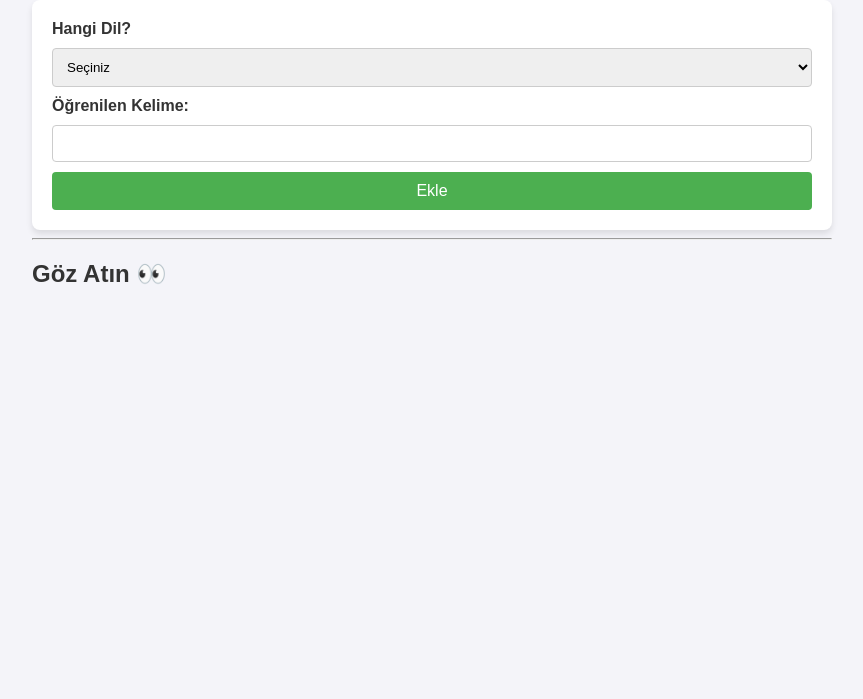
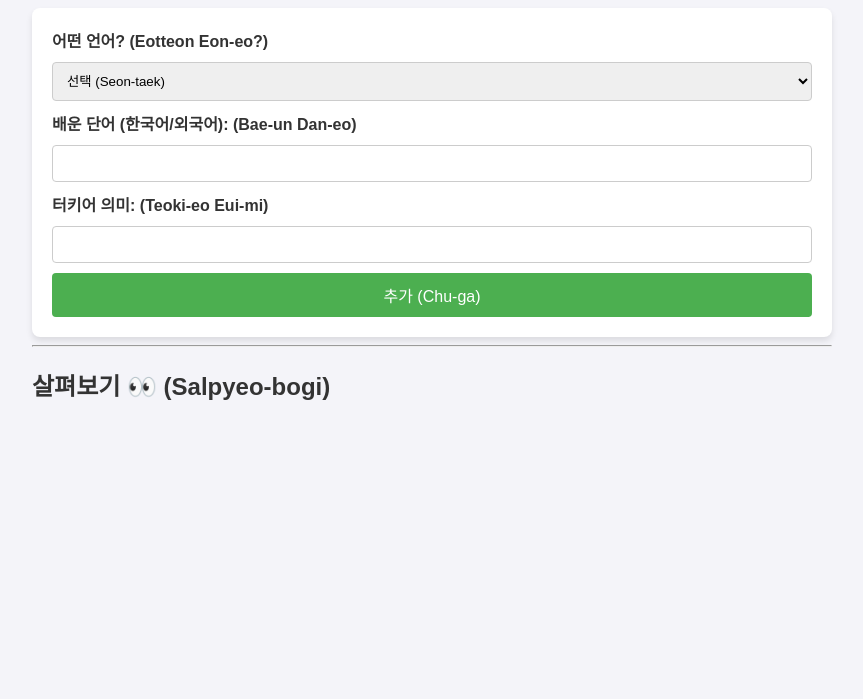
Before and after one commit to ozgurucann/-, a plain HTML site: page index.html in a window 1280 px wide. Shown: the part 101-800 px from the top of the page, without its empty margins (208-1071 px from the left). Drawn offline with Linux system fonts and the light colour scheme.

Commit message:
Update index.html

```diff
--- a/index.html
+++ b/index.html
@@ -1,35 +1,28 @@
 <!DOCTYPE html>
-<html lang="tr">
-<head>
+<html lang="ko"> <head>
     <meta charset="UTF-8">
     <meta name="viewport" content="width=device-width, initial-scale=1.0">
-    <title>Kelime Öğrenme Takibi</title>
-    <link rel="stylesheet" href="style.css">
+    <title>단어 학습 추적 (Dan-eo Haks-seup Chu-jeok)</title> <link rel="stylesheet" href="style.css">
 </head>
 <body>
-    <h1>📚 Öğrenilen Kelimeleri Paylaş</h1>
-
-    <form id="kelimeFormu">
-        <label for="dil">Hangi Dil?</label>
-        <select id="dil" required>
-            <option value="">Seçiniz</option>
-            <option value="ingilizce">İngilizce</option>
-            <option value="ispanyolca">İspanyolca</option>
-            <option value="almanca">Almanca</option>
-            <option option="fransizca">Fransızca</option>
-            <option value="diger">Diğer</option>
+    <h1>📚 배운 단어 공유 (Bae-un Dan-eo Gong-yu)</h1> <form id="kelimeFormu">
+        <label for="dil">어떤 언어? (Eotteon Eon-eo?)</label> <select id="dil" required>
+            <option value="">선택 (Seon-taek)</option> <option value="ingilizce">영어 (Yeong-eo)</option>
+            <option value="ispanyolca">스페인어 (Seupein-eo)</option>
+            <option value="almanca">독일어 (Dogil-eo)</option>
+            <option option="fransizca">프랑스어 (Peurang-seu-eo)</option>
+            <option value="diger">기타 (Gita)</option>
         </select>
 
-        <label for="kelime">Öğrenilen Kelime:</label>
-        <input type="text" id="kelime" required>
+        <label for="kelime">배운 단어 (한국어/외국어): (Bae-un Dan-eo)</label> <input type="text" id="kelime" required>
 
-        <button type="submit">Ekle</button>
-    </form>
+        <label for="anlam">터키어 의미: (Teoki-eo Eui-mi)</label> <input type="text" id="anlam" required>
+
+        <button type="submit">추가 (Chu-ga)</button> </form>
 
     <hr>
 
-    <h2>Göz Atın 👀</h2>
-    <div id="kelimeListesi">
+    <h2>살펴보기 👀 (Salpyeo-bogi)</h2> <div id="kelimeListesi">
         </div>
 
     <script src="script.js"></script>
```
